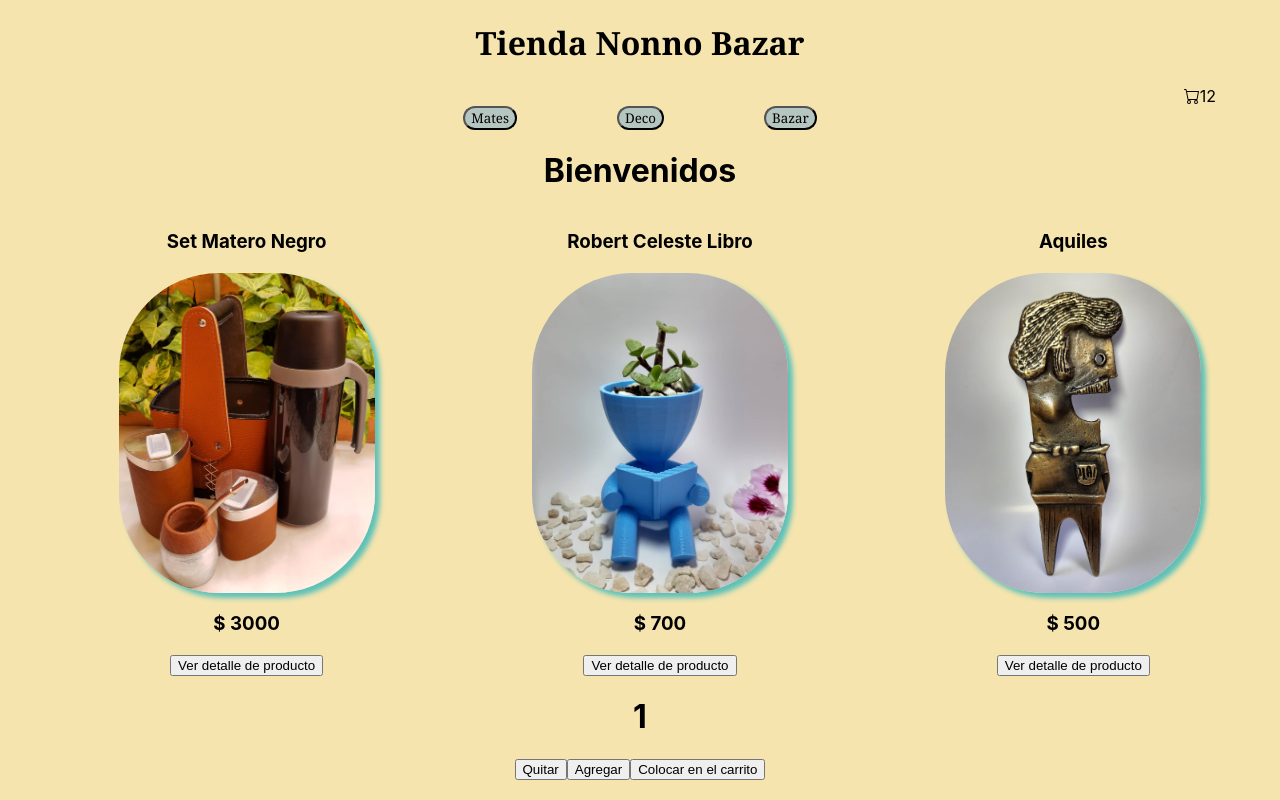
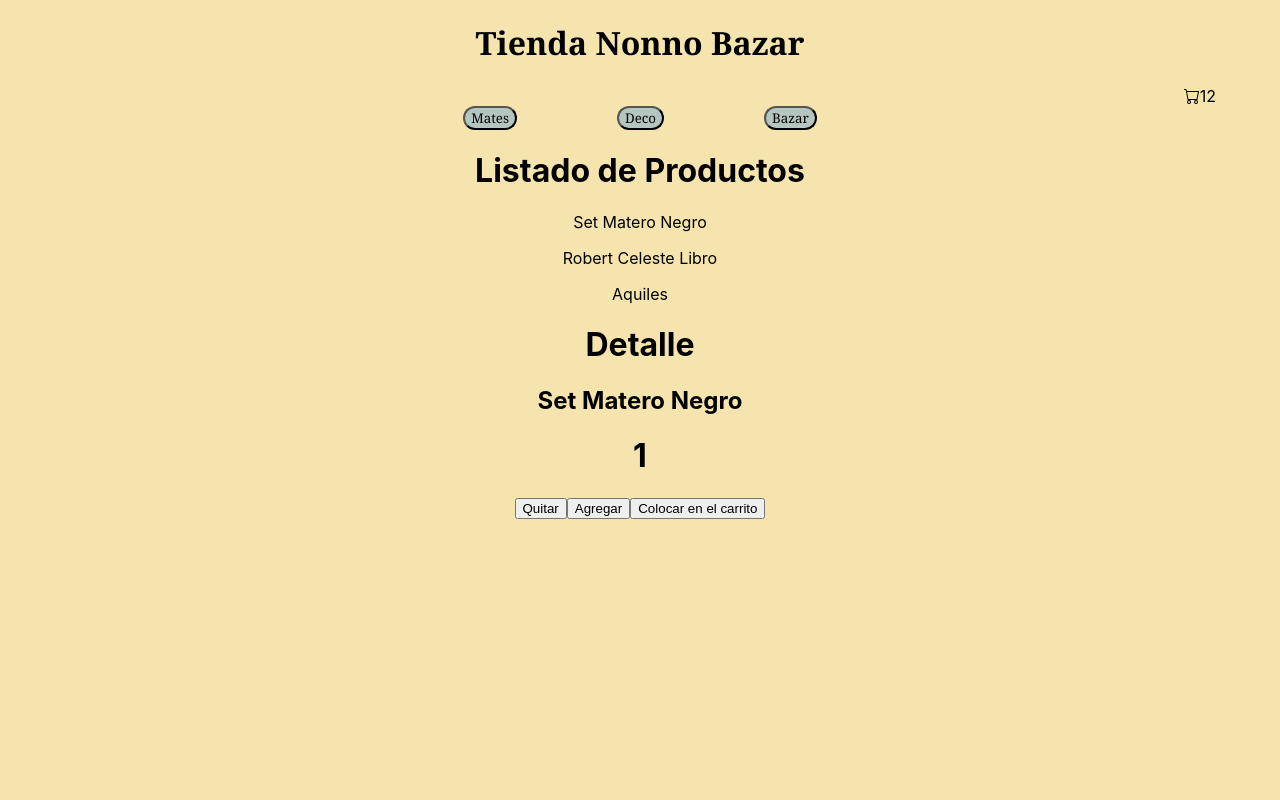
Before and after one commit to hernansalti/proyectoreactjs01, a React (Create React App) app: page / in a window 1280 px wide. Built offline with nearby package versions, Linux system fonts and the light colour scheme.

Commit message:
V3.0 desafio 6

```diff
--- a/src/App.js
+++ b/src/App.js
@@ -1,6 +1,7 @@
 import './App.css';
 import Navbar from './Components/Navbar/Navbar';
 import ItemListContainer from './Components/ItemListContainer/ItemListContainer';
+import ItemDetailContainer from './Components/ItemDetailContainer/ItemDetailContainer';
 import Counter from './Components/Counter/Counter';
 
 function App() {
@@ -14,7 +15,8 @@ function App() {
         <h1 class='titulo'>Tienda Nonno Bazar</h1>
       </div>
       <Navbar />
-      <ItemListContainer greeting='Bienvenidos'/>
+      <ItemListContainer greeting='Listado de Productos'/>
+      <ItemDetailContainer/>
       <Counter stock={10} onAdd={handleOnAdd}/>
 
     </div>
--- a/src/Components/Item/Item.js
+++ b/src/Components/Item/Item.js
@@ -6,7 +6,6 @@ const Item = ({product}) => {
                 <h3>{product.name}</h3>
                 <img class="img" src={product.img} alt={product.name}/>
                 <h3>$ {product.price}</h3>
-                <button>Ver detalle de producto</button>
             </div>
         </li>
     )
--- /dev/null
+++ b/src/Components/ItemDetailContainer/ItemDetailContainer.js
@@ -0,0 +1,22 @@
+import { useState, useEffect } from 'react'
+import { getProductById } from "../../asyncMock"
+
+const ItemDetailContainer = () => {
+    const [product, setProducts] = useState()
+
+    useEffect(() => {
+        getProductById('1').then(response => {
+            setProducts(response)
+
+        })
+    }, [])
+
+    return(
+        <div>
+        <h1>Detalle</h1>
+        <h2>{product?.name}</h2>
+        </div>
+    )
+}
+
+export default ItemDetailContainer
--- a/src/Components/ItemListContainer/ItemListContainer.js
+++ b/src/Components/ItemListContainer/ItemListContainer.js
@@ -1,8 +1,8 @@
 
+import { getProductsNonno } from '../../asyncMock'
 import { useState, useEffect } from 'react'
-import { getProductsNonno } from '../../asyncMock'
 
-import ItemList from '../ItemList/ItemList'
+// import ItemList from '../ItemList/ItemList'
 
 const ItemListContainer = ({ greeting }) => {
     const [products, setProducts] = useState([])
@@ -13,10 +13,11 @@ const ItemListContainer = ({ greeting }) => {
         })
     }, [])
     return (
-        <>
+        <div>
             <h1>{greeting}</h1>
-            <ItemList products={products}/>
-        </>
+            {/* <ItemList products={products}/> */}
+            {products.map(prod => <p key={prod.id}>{prod.name}</p>)}
+        </div>
 
     )
 }
--- a/src/asyncMock.js
+++ b/src/asyncMock.js
@@ -30,6 +30,14 @@ export const getProductsNonno = () => {
     return new Promise((resolve) => {
         setTimeout(() => {
             resolve(products)
-        }, 3000)
+        }, 500)
     })
 }
+
+export const getProductById = (id) => {
+    return new Promise((resolve) => {
+        setTimeout(() => {
+            resolve(products.find(prod => prod.id === id))
+        }, 500)
+    })
+}
```
